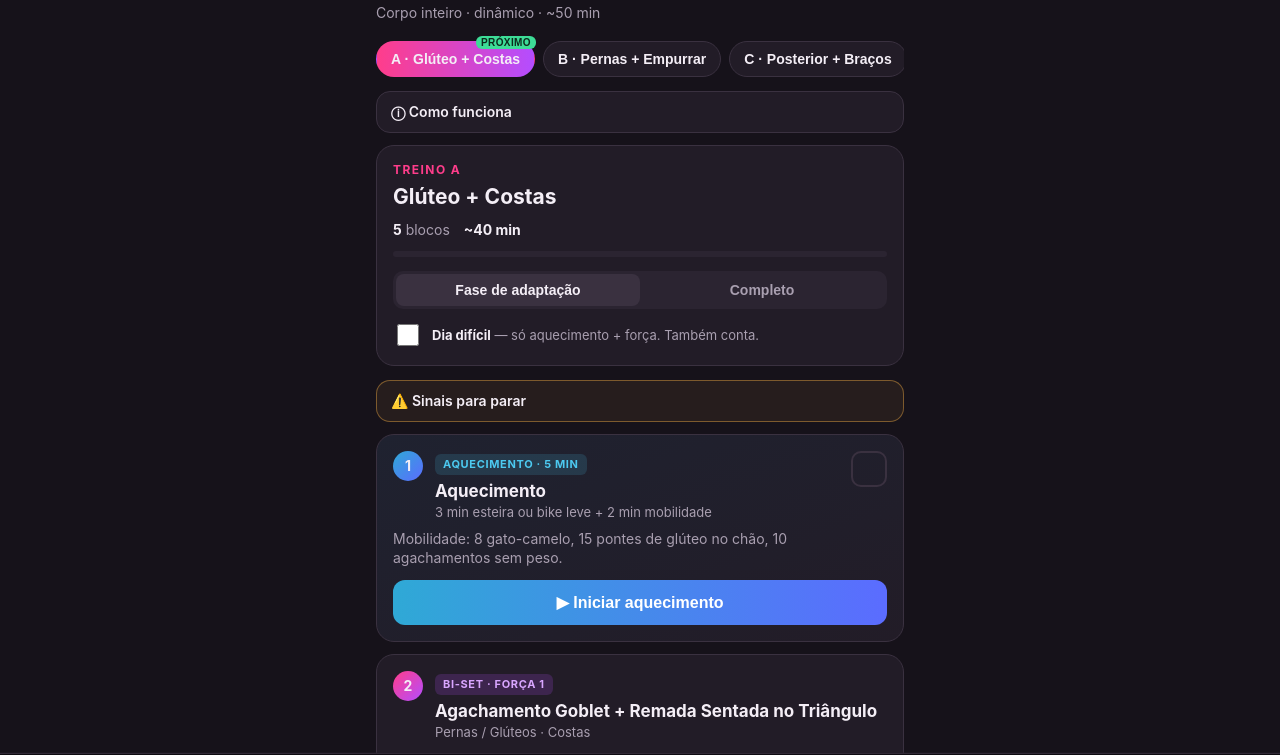
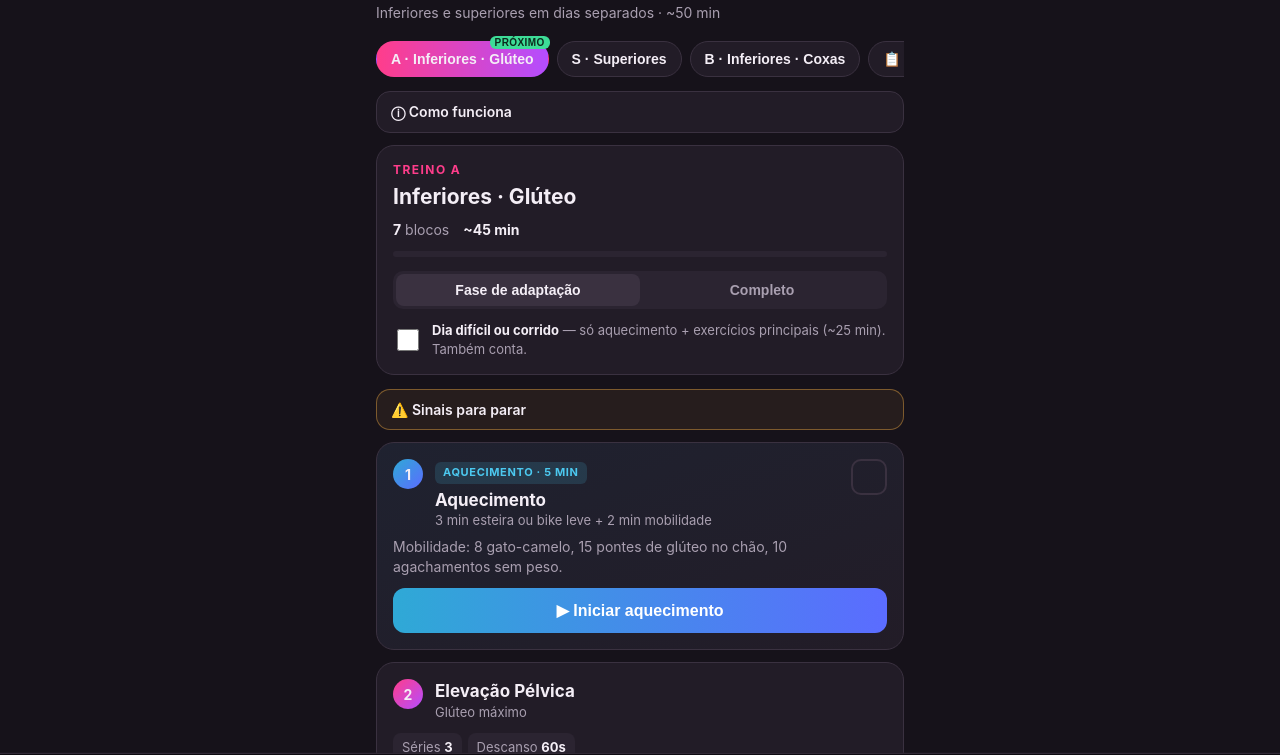
Before and after one commit to isabelladutras/Meutreino, a plain HTML site: page index.html in a window 1280 px wide. Shown: the part 55-810 px from the top of the page. Drawn offline with Linux system fonts and the light colour scheme.

Commit message:
Add files via upload

```diff
--- a/index.html
+++ b/index.html
@@ -216,6 +216,14 @@
     return rot[(rot.indexOf(ult.id) + 1) % rot.length];
   }
   const emAndamento = id => !!store.get("inicio:" + id, null);
+  // programa mudou de estrutura: limpa marcações antigas (cargas e histórico ficam)
+  try{
+    const ver = P.dias.map(d => d.id + d.exercicios.length).join("|");
+    if (store.get("estrutura", null) !== ver){
+      Object.keys(localStorage).filter(k => k.startsWith("chk:") || k.startsWith("inicio:")).forEach(k => localStorage.removeItem(k));
+      store.set("estrutura", ver);
+    }
+  }catch(e){}
   let dia = P.dias.find(d => emAndamento(d.id))?.id || proximo();
 
   function renderTabs(){
@@ -241,7 +249,6 @@
     if (ex.circuito) return { ...ex, rodadas: Math.min(ex.rodadas, R) };
     if (ex.intervalo && ex.tipo === "Finalizador" && AD.finalizador)
       return { ...ex, nome: ex.nome.replace(/ intervalada/i, "") + " · moderado", fases: [{ label: AD.finalizador.label, seg: AD.finalizador.seg }], repetir: 1, texto: AD.finalizador.texto };
-    if (!ex.biset && !ex.circuito && !ex.intervalo) return { ...ex, series: ex.series.slice(0, Math.max(R, 2)) };
     return ex;
   }
 
@@ -323,10 +330,10 @@
     html += `<section class="dayhead">
       <div class="k">${d.fora ? "Treino curto" : "Treino " + d.id}</div>
       <h2>${esc(d.nome)}</h2>
-      <div class="meta"><span><b>${d.exercicios.filter(x=>!oculto(x)).length}</b> blocos</span><span><b>${dificil() ? "~25 min" : fase()==="adapt" ? "~40 min" : esc(d.tempo)}</b></span></div>
+      <div class="meta"><span><b>${d.exercicios.filter(x=>!oculto(x)).length}</b> blocos</span><span><b>${dificil() ? "~25 min" : fase()==="adapt" ? "~45 min" : esc(d.tempo)}</b></span></div>
       <div class="bar"><i id="prog"></i></div>
       ${AD ? `<div class="seg"><button data-fase="adapt" class="${fase()==="adapt"?"on":""}">Fase de adaptação</button><button data-fase="full" class="${fase()==="full"?"on":""}">Completo</button></div>` : ""}
-      <label class="dif"><input type="checkbox" id="dif" ${dificil()?"checked":""}> <span><b>Dia difícil</b> — só aquecimento + força. Também conta.</span></label>
+      <label class="dif"><input type="checkbox" id="dif" ${dificil()?"checked":""}> <span><b>Dia difícil ou corrido</b> — só aquecimento + exercícios principais (~25 min). Também conta.</span></label>
     </section>`;
     if (P.seguranca) html += `<details class="how safe"><summary>⚠️ Sinais para parar</summary><ul>${P.seguranca.map(n=>`<li>${esc(n)}</li>`).join("")}</ul></details>`;
 
@@ -371,6 +378,7 @@
             <h3>${esc(ex.nome)}</h3>
             <div class="mus">${ex.rodadas} rodadas · ${ex.trabalho}s fazendo / ${ex.pausa}s trocando · ${ex.descanso}s entre rodadas</div>
           </div></div>
+          ${ex.texto ? `<div class="txt">${esc(ex.texto)}</div>` : ""}
           <ol class="ci-list">${ex.itens.map((it,k)=>`<li><span class="n">${k+1}</span><div><b>${esc(it.nome)}</b><span>${esc(it.musculo||"")}</span></div></li>`).join("")}</ol>
           <details class="obs"><summary>Como fazer os ${ex.itens.length} exercícios</summary>${guia}</details>
           <div class="rounds">${rounds}</div>
--- a/treino.js
+++ b/treino.js
@@ -14,20 +14,21 @@
 
 const PROTOCOLO = {
   titulo: "Meu Treino",
-  subtitulo: "Corpo inteiro · dinâmico · ~50 min",
-  rotacao: ["A", "B", "C"],
+  subtitulo: "Inferiores e superiores em dias separados · ~50 min",
+  rotacao: ["A", "S", "B"],
   notas: [
-    "Foi à academia? Faça o próximo treino da sequência A → B → C → A… Não importa o dia da semana.",
-    "Dia corrido (30 min)? Faça o Express. Ele não conta na sequência.",
-    "Progressão: quando fizer todas as repetições de todas as rodadas com folga, suba a carga na próxima vez.",
-    "Bi-set: faça os dois exercícios seguidos e só descanse ao terminar o par.",
-    "Circuito: aperte ▶ Iniciar e siga o cronômetro — ele avisa quando trocar."
+    "Foi à academia? Faça o próximo treino da sequência: Inferiores A → Superiores → Inferiores B → … Não importa o dia da semana.",
+    "Um aparelho por vez: faça todas as séries de um exercício, descanse, e só depois vá para o próximo.",
+    "Dia difícil ou corrido? Marque a caixa no topo: fica só aquecimento + os exercícios principais (~25 min). Também conta.",
+    "Progressão: quando fizer todas as repetições de todas as séries com folga, suba a carga na próxima vez.",
+    "Circuito: tudo no mesmo lugar, só com o corpo ou halteres leves. Aperte ▶ Iniciar e siga o cronômetro."
   ],
   // Diário de sintomas (aba "Hoje")
   diario: {
     remedio: "Espironolactona 50 mg"
   },
-  // Fase de adaptação: menos rodadas e cardio contínuo moderado no lugar dos tiros.
+  // Fase de adaptação: circuito com menos rodadas e cardio contínuo moderado no lugar dos tiros.
+  // Os exercícios principais continuam com todas as séries.
   adaptacao: {
     rodadas: 2,
     finalizador: { label: "Ritmo moderado contínuo", seg: 480,
@@ -40,10 +41,10 @@ const PROTOCOLO = {
     "Calorão durante o treino: diminua o ritmo, respire e retome só quando passar."
   ],
   dias: [
-    // ------------------------------------------------------------ A
+    // ------------------------------------------------------------ Inferiores A
     {
       id: "A",
-      nome: "Glúteo + Costas",
+      nome: "Inferiores · Glúteo",
       tempo: "~50 min",
       exercicios: [
         {
@@ -53,18 +54,8 @@ const PROTOCOLO = {
           texto: "Mobilidade: 8 gato-camelo, 15 pontes de glúteo no chão, 10 agachamentos sem peso."
         },
         {
-          biset: true, nome: "Força 1", descanso: 45,
-          tecnica: "Rodada 1 um pouco mais leve, para aquecer.",
-          itens: [
-            { nome: "Agachamento Goblet", musculo: "Pernas / Glúteos", series: ["12", "12", "12"] },
-            { nome: "Remada Sentada no Triângulo", musculo: "Costas", series: ["12", "12", "12"], carga: 20 }
-          ]
-        },
-        {
-          biset: true, nome: "Força 2", descanso: 45,
-          itens: [
-            {
-              nome: "Elevação Pélvica", musculo: "Glúteo máximo", series: ["12", "12", "12"],
+          nome: "Elevação Pélvica", musculo: "Glúteo máximo",
+          series: ["12", "12", "12"], descanso: 60,
           carga: 25, cargaNota: "Sugestão: carga reduzida para acertar a técnica", alerta: true,
           obs: [
             "Banco logo abaixo das escápulas — o tronco gira na borda como dobradiça.",
@@ -76,16 +67,16 @@ const PROTOCOLO = {
             "Sentiu a lombar? Diminua a subida. Se continuar doendo: troque por Ponte de Glúteo no chão ou elevação pélvica no aparelho."
           ]
         },
-            { nome: "Pull Down com Corda", musculo: "Dorsal", series: ["15", "15", "15"], carga: 15 }
-          ]
-        },
+        { nome: "Agachamento Goblet", musculo: "Pernas / Glúteos", series: ["12", "12", "12"], descanso: 60 },
+        { nome: "Stiff com Halteres", musculo: "Posterior de coxa / Glúteos", series: ["12", "12", "12"], descanso: 60 },
+        { nome: "Cadeira Abdutora 45°", musculo: "Glúteo médio", series: ["15 a 20", "15 a 20", "15 a 20"], descanso: 45, carga: 35 },
         {
-          circuito: true, nome: "Circuito de suor", rodadas: 3, trabalho: 40, pausa: 20, descanso: 60,
+          circuito: true, nome: "Circuito no colchonete", rodadas: 3, trabalho: 40, pausa: 20, descanso: 60,
           itens: [
-            { nome: "Step-up no Banco", musculo: "Pernas / Glúteos (alternando)" },
+            { nome: "Ponte de Glúteo no Chão", musculo: "Glúteos" },
+            { nome: "Agachamento Livre no Ritmo", musculo: "Pernas" },
             { nome: "Polichinelo", musculo: "Cardio" },
-            { nome: "Dead Bug", musculo: "Core" },
-            { nome: "Escalador", musculo: "Cardio / Core" }
+            { nome: "Dead Bug", musculo: "Core" }
           ]
         },
         {
@@ -96,39 +87,29 @@ const PROTOCOLO = {
         }
       ]
     },
-    // ------------------------------------------------------------ B
+    // ------------------------------------------------------------ Superiores
     {
-      id: "B",
-      nome: "Pernas + Empurrar",
+      id: "S",
+      nome: "Superiores",
       tempo: "~50 min",
       exercicios: [
         {
           intervalo: true, tipo: "Aquecimento", nome: "Aquecimento",
           fases: [{ label: "Esteira ou bike leve", seg: 180 }, { label: "Mobilidade", seg: 120 }],
           repetir: 1,
-          texto: "Mobilidade: 10 rotações de ombro com braço esticado, 10 agachamentos sem peso, 8 afundos sem peso."
+          texto: "Mobilidade: 10 rotações de ombro com braço esticado para frente e para trás, 10 \"abraços\" abrindo e fechando os braços, 8 gato-camelo."
         },
+        { nome: "Remada Sentada no Triângulo", musculo: "Costas", series: ["12", "12", "12"], descanso: 60, carga: 20 },
+        { nome: "Pull Down com Corda", musculo: "Dorsal", series: ["15", "15", "15"], descanso: 60, carga: 15 },
+        { nome: "Supino Reto com Halter", musculo: "Peitoral", series: ["12", "12", "12"], descanso: 60, carga: 5 },
+        { nome: "Desenvolvimento com Halteres no Banco 90°", musculo: "Ombros", series: ["12", "12", "12"], descanso: 60, carga: 7 },
         {
-          biset: true, nome: "Força 1", descanso: 45,
-          tecnica: "Rodada 1 um pouco mais leve, para aquecer.",
+          circuito: true, nome: "Circuito com halteres leves", rodadas: 3, trabalho: 40, pausa: 20, descanso: 60,
+          texto: "Pegue um par de halteres leves e fique perto de um banco — tudo no mesmo lugar.",
           itens: [
-            { nome: "Leg Press 45°", musculo: "Quadríceps / Glúteos", series: ["12", "12", "12"], carga: 40 },
-            { nome: "Supino Reto com Halter", musculo: "Peitoral", series: ["12", "12", "12"], carga: 5 }
-          ]
-        },
-        {
-          biset: true, nome: "Força 2", descanso: 45,
-          itens: [
-            { nome: "Afundo Reverso com Halteres", musculo: "Pernas / Glúteos", series: ["10 cada perna", "10 cada perna", "10 cada perna"] },
-            { nome: "Desenvolvimento com Halteres no Banco 90°", musculo: "Ombros", series: ["12", "12", "12"], carga: 7 }
-          ]
-        },
-        {
-          circuito: true, nome: "Circuito de suor", rodadas: 3, trabalho: 40, pausa: 20, descanso: 60,
-          itens: [
-            { nome: "Agachamento Livre no Ritmo", musculo: "Pernas" },
-            { nome: "Flexão de Braço Inclinada no Banco", musculo: "Peito / Tríceps" },
-            { nome: "Corrida Parada", musculo: "Cardio" },
+            { nome: "Elevação Lateral", musculo: "Ombros" },
+            { nome: "Rosca Bíceps com Halteres", musculo: "Bíceps" },
+            { nome: "Tríceps no Banco", musculo: "Tríceps" },
             { nome: "Prancha com Toque no Ombro", musculo: "Core / Ombros" }
           ]
         },
@@ -140,40 +121,29 @@ const PROTOCOLO = {
         }
       ]
     },
-    // ------------------------------------------------------------ C
+    // ------------------------------------------------------------ Inferiores B
     {
-      id: "C",
-      nome: "Posterior + Braços",
+      id: "B",
+      nome: "Inferiores · Coxas",
       tempo: "~50 min",
       exercicios: [
         {
           intervalo: true, tipo: "Aquecimento", nome: "Aquecimento",
           fases: [{ label: "Esteira ou bike leve", seg: 180 }, { label: "Mobilidade", seg: 120 }],
           repetir: 1,
-          texto: "Mobilidade: 8 gato-camelo, 10 \"bom dia\" sem peso (mão no quadril, empurrando o quadril para trás), 15 pontes de glúteo."
+          texto: "Mobilidade: 10 agachamentos sem peso, 8 afundos para trás sem peso, 15 pontes de glúteo."
         },
+        { nome: "Leg Press 45°", musculo: "Quadríceps / Glúteos", series: ["12", "12", "12"], descanso: 60, carga: 40 },
+        { nome: "Afundo Reverso com Halteres", musculo: "Pernas / Glúteos", series: ["10 cada perna", "10 cada perna", "10 cada perna"], descanso: 60 },
+        { nome: "Cadeira Extensora", musculo: "Quadríceps", series: ["15", "12", "12"], descanso: 45, carga: 35 },
+        { nome: "Mesa Flexora", musculo: "Posterior de coxa", series: ["12", "12", "12"], descanso: 45, carga: 30 },
         {
-          biset: true, nome: "Força 1", descanso: 45,
-          tecnica: "Rodada 1 um pouco mais leve, para aquecer.",
+          circuito: true, nome: "Circuito perto de um banco", rodadas: 3, trabalho: 40, pausa: 20, descanso: 60,
           itens: [
-            { nome: "Stiff com Halteres", musculo: "Posterior de coxa / Glúteos", series: ["12", "12", "12"] },
-            { nome: "Remada Serrote", musculo: "Costas", series: ["12 cada braço", "12 cada braço", "12 cada braço"], carga: 7 }
-          ]
-        },
-        {
-          biset: true, nome: "Força 2", descanso: 45,
-          itens: [
-            { nome: "Cadeira Abdutora 45°", musculo: "Glúteo médio", series: ["15 a 20", "15 a 20", "15 a 20"], carga: 35 },
-            { nome: "Crucifixo Invertido", musculo: "Ombro posterior", series: ["15", "15", "15"], carga: 20 }
-          ]
-        },
-        {
-          circuito: true, nome: "Circuito de suor", rodadas: 3, trabalho: 40, pausa: 20, descanso: 60,
-          itens: [
+            { nome: "Step-up no Banco", musculo: "Pernas / Glúteos (alternando)" },
+            { nome: "Corrida Parada", musculo: "Cardio" },
             { nome: "Ponte de Glúteo no Chão", musculo: "Glúteos" },
-            { nome: "Rosca Bíceps com Halteres", musculo: "Bíceps" },
-            { nome: "Tríceps no Banco", musculo: "Tríceps" },
-            { nome: "Polichinelo", musculo: "Cardio" }
+            { nome: "Dead Bug", musculo: "Core" }
           ]
         },
         {
@@ -181,30 +151,6 @@ const PROTOCOLO = {
           fases: [{ label: "Ritmo forte contínuo", seg: 600 }],
           repetir: 1,
           texto: "10 min sem parar. Escada (simulador) em ritmo que dá para falar frases curtas, ou esteira com 10–12% de inclinação, sem segurar no apoio."
-        }
-      ]
-    },
-    // ------------------------------------------------------------ Express
-    {
-      id: "X",
-      nome: "Express 30 min",
-      tempo: "~30 min",
-      fora: true,
-      exercicios: [
-        {
-          intervalo: true, tipo: "Aquecimento", nome: "Aquecimento",
-          fases: [{ label: "Esteira ou bike leve", seg: 180 }],
-          repetir: 1
-        },
-        {
-          circuito: true, nome: "Circuito corpo inteiro", rodadas: 4, trabalho: 40, pausa: 20, descanso: 60,
-          itens: [
-            { nome: "Agachamento Goblet", musculo: "Pernas / Glúteos" },
-            { nome: "Remada com Halteres no Banco Inclinado", musculo: "Costas" },
-            { nome: "Ponte de Glúteo no Chão", musculo: "Glúteos" },
-            { nome: "Flexão de Braço Inclinada no Banco", musculo: "Peito / Tríceps" },
-            { nome: "Escalador", musculo: "Cardio / Core" }
-          ]
         }
       ]
     }
@@ -354,3 +300,22 @@ const COMO_FAZER = {
     "O banco apoia o peito, então a lombar não trabalha."
   ]
 };
+
+COMO_FAZER["Cadeira Extensora"] = [
+  "Joelho alinhado com o eixo do aparelho; rolo na frente do tornozelo.",
+  "Costas no encosto, segure nas alças.",
+  "Estique a perna toda, segure 1 s em cima e desça devagar.",
+  "Erro comum: descer rápido deixando o peso cair."
+];
+COMO_FAZER["Mesa Flexora"] = [
+  "Joelho alinhado com o eixo do aparelho; rolo logo acima do calcanhar.",
+  "Quadril colado no banco o tempo todo — segure nas alças.",
+  "Suba até o máximo que conseguir e desça devagar (2–3 s).",
+  "Erro comum: levantar o quadril do banco para ajudar a subir."
+];
+COMO_FAZER["Elevação Lateral"] = [
+  "Em pé, joelhos destravados, halteres ao lado do corpo.",
+  "Suba os braços para o lado até a altura dos ombros, cotovelos levemente dobrados.",
+  "Pense em levar o halter \"para longe\", não para cima; desça devagar.",
+  "Erro comum: subir os ombros em direção às orelhas ou dar impulso com o corpo."
+];
```
Also changed, not shown: 1 other file. Lines whose indentation alone changed are shown as unchanged.
